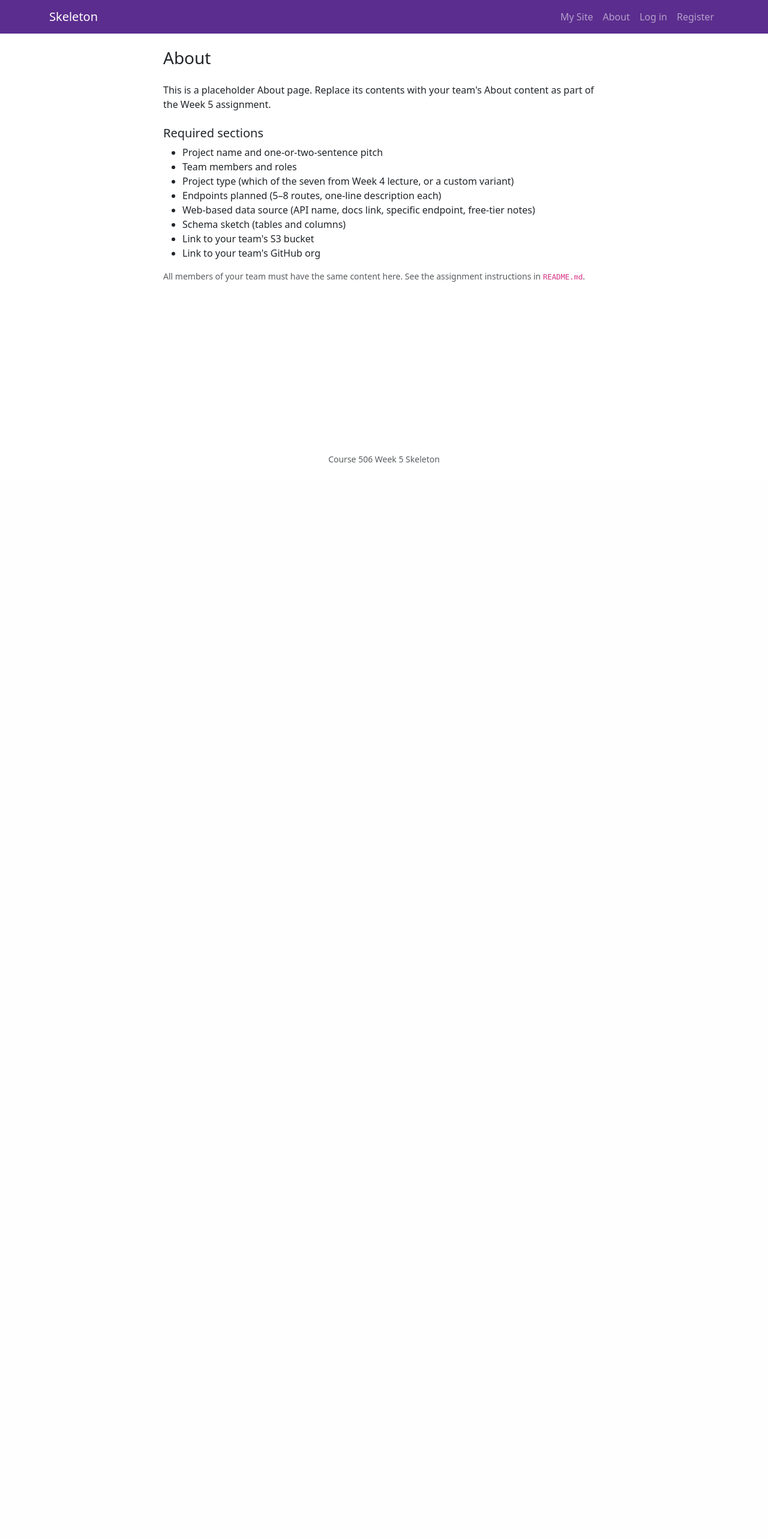
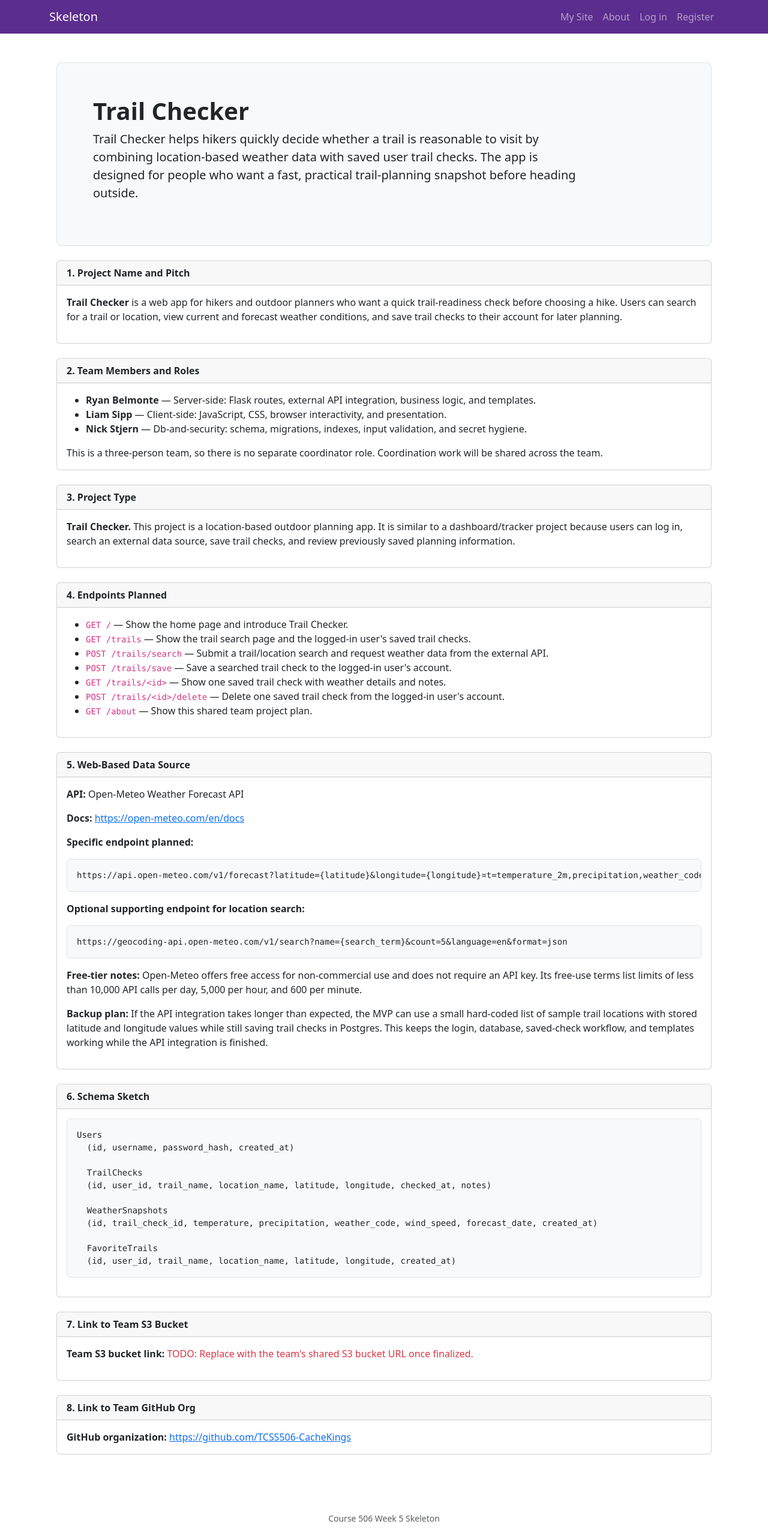
Before and after one commit to ryanpbelmonte/Week_5_506, a Flask app: page /about in a window 1280 px wide. Shown: the whole page at 60% size. Before the commit the page ends 771 px from the top, so only its background shows below. Run offline with Flask 3, Linux system fonts and the light colour scheme.

Commit message:
Add team About page content

```diff
--- a/templates/about.html
+++ b/templates/about.html
@@ -1,24 +1,139 @@
 {% extends "base.html" %}
 
 {% block content %}
-<div class="row">
-    <div class="col-md-8 mx-auto">
-        <h1 class="h3 mb-4">About</h1>
-        <p>This is a placeholder About page. Replace its contents with your team's About content as part of the Week 5 assignment.</p>
+<div class="container py-4">
+    <div class="p-4 p-md-5 mb-4 rounded-3 bg-light border">
+      <div class="container-fluid py-2">
+        <h1 class="display-6 fw-bold">Trail Checker</h1>
+        <p class="col-md-10 fs-5">
+          Trail Checker helps hikers quickly decide whether a trail is reasonable to visit by combining location-based weather data with saved user trail checks. The app is designed for people who want a fast, practical trail-planning snapshot before heading outside.
+        </p>
+      </div>
+    </div>
 
-        <h2 class="h5 mt-4">Required sections</h2>
+    <div class="card my-4">
+      <div class="card-header fw-bold">1. Project Name and Pitch</div>
+      <div class="card-body">
+        <p>
+          <strong>Trail Checker</strong> is a web app for hikers and outdoor planners who want a quick trail-readiness check before choosing a hike. Users can search for a trail or location, view current and forecast weather conditions, and save trail checks to their account for later planning.
+        </p>
+      </div>
+    </div>
+
+    <div class="card my-4">
+      <div class="card-header fw-bold">2. Team Members and Roles</div>
+      <div class="card-body">
         <ul>
-            <li>Project name and one-or-two-sentence pitch</li>
-            <li>Team members and roles</li>
-            <li>Project type (which of the seven from Week 4 lecture, or a custom variant)</li>
-            <li>Endpoints planned (5–8 routes, one-line description each)</li>
-            <li>Web-based data source (API name, docs link, specific endpoint, free-tier notes)</li>
-            <li>Schema sketch (tables and columns)</li>
-            <li>Link to your team's S3 bucket</li>
-            <li>Link to your team's GitHub org</li>
+          <li><strong>Ryan Belmonte</strong> — Server-side: Flask routes, external API integration, business logic, and templates.</li>
+          <li><strong>Liam Sipp</strong> — Client-side: JavaScript, CSS, browser interactivity, and presentation.</li>
+          <li><strong>Nick Stjern</strong> — Db-and-security: schema, migrations, indexes, input validation, and secret hygiene.</li>
         </ul>
+        <p class="mb-0">
+          This is a three-person team, so there is no separate coordinator role. Coordination work will be shared across the team.
+        </p>
+      </div>
+    </div>
 
-        <p class="text-muted small">All members of your team must have the same content here. See the assignment instructions in <code>README.md</code>.</p>
+    <div class="card my-4">
+      <div class="card-header fw-bold">3. Project Type</div>
+      <div class="card-body">
+        <p>
+          <strong>Trail Checker.</strong>
+          This project is a location-based outdoor planning app. It is similar to a dashboard/tracker project because users can log in, search an external data source, save trail checks, and review previously saved planning information.
+        </p>
+      </div>
     </div>
-</div>
+
+    <div class="card my-4">
+      <div class="card-header fw-bold">4. Endpoints Planned</div>
+      <div class="card-body">
+        <ul>
+          <li><code>GET /</code> — Show the home page and introduce Trail Checker.</li>
+          <li><code>GET /trails</code> — Show the trail search page and the logged-in user's saved trail checks.</li>
+          <li><code>POST /trails/search</code> — Submit a trail/location search and request weather data from the external API.</li>
+          <li><code>POST /trails/save</code> — Save a searched trail check to the logged-in user's account.</li>
+          <li><code>GET /trails/&lt;id&gt;</code> — Show one saved trail check with weather details and notes.</li>
+          <li><code>POST /trails/&lt;id&gt;/delete</code> — Delete one saved trail check from the logged-in user's account.</li>
+          <li><code>GET /about</code> — Show this shared team project plan.</li>
+        </ul>
+      </div>
+    </div>
+
+    <div class="card my-4">
+      <div class="card-header fw-bold">5. Web-Based Data Source</div>
+      <div class="card-body">
+        <p>
+          <strong>API:</strong> Open-Meteo Weather Forecast API
+        </p>
+
+        <p>
+          <strong>Docs:</strong>
+          <a href="https://open-meteo.com/en/docs" target="_blank" rel="noopener noreferrer">
+            https://open-meteo.com/en/docs
+          </a>
+        </p>
+
+        <p>
+          <strong>Specific endpoint planned:</strong>
+        </p>
+
+        <pre class="bg-light border p-3 rounded"><code>https://api.open-meteo.com/v1/forecast?latitude={latitude}&longitude={longitude}&current=temperature_2m,precipitation,weather_code,wind_speed_10m&daily=temperature_2m_max,temperature_2m_min,precipitation_probability_max,wind_speed_10m_max&timezone=auto</code></pre>
+
+        <p>
+          <strong>Optional supporting endpoint for location search:</strong>
+        </p>
+
+        <pre class="bg-light border p-3 rounded"><code>https://geocoding-api.open-meteo.com/v1/search?name={search_term}&count=5&language=en&format=json</code></pre>
+
+        <p>
+          <strong>Free-tier notes:</strong>
+          Open-Meteo offers free access for non-commercial use and does not require an API key. Its free-use terms list limits of less than 10,000 API calls per day, 5,000 per hour, and 600 per minute.
+        </p>
+
+        <p>
+          <strong>Backup plan:</strong>
+          If the API integration takes longer than expected, the MVP can use a small hard-coded list of sample trail locations with stored latitude and longitude values while still saving trail checks in Postgres. This keeps the login, database, saved-check workflow, and templates working while the API integration is finished.
+        </p>
+      </div>
+    </div>
+
+    <div class="card my-4">
+      <div class="card-header fw-bold">6. Schema Sketch</div>
+      <div class="card-body">
+        <pre class="bg-light border p-3 rounded"><code>Users
+  (id, username, password_hash, created_at)
+
+  TrailChecks
+  (id, user_id, trail_name, location_name, latitude, longitude, checked_at, notes)
+
+  WeatherSnapshots
+  (id, trail_check_id, temperature, precipitation, weather_code, wind_speed, forecast_date, created_at)
+
+  FavoriteTrails
+  (id, user_id, trail_name, location_name, latitude, longitude, created_at)</code></pre>
+      </div>
+    </div>
+
+    <div class="card my-4">
+      <div class="card-header fw-bold">7. Link to Team S3 Bucket</div>
+      <div class="card-body">
+        <p>
+          <strong>Team S3 bucket link:</strong>
+          <span class="text-danger">TODO: Replace with the team's shared S3 bucket URL once finalized.</span>
+        </p>
+      </div>
+    </div>
+
+    <div class="card my-4">
+      <div class="card-header fw-bold">8. Link to Team GitHub Org</div>
+      <div class="card-body">
+        <p class="mb-0">
+          <strong>GitHub organization:</strong>
+          <a href="https://github.com/TCSS506-CacheKings" target="_blank" rel="noopener noreferrer">
+            https://github.com/TCSS506-CacheKings
+          </a>
+        </p>
+      </div>
+    </div>
+  </div>
 {% endblock %}
```
